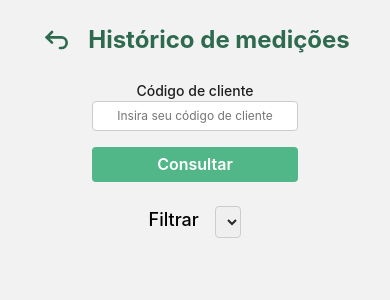
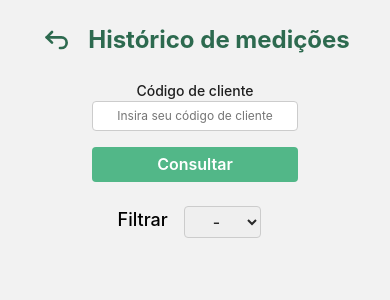
Before and after one commit to carvalhaus/consumptionMeter, a React (Vite) app in the folder frontend/: page /history in a window 390 px wide. Shown: the top 300 px of the page. Built offline with nearby package versions, Linux system fonts and the light colour scheme.

Commit message:
style: ajust width from FilterTypeMeasurement to mobile devices

```diff
--- a/frontend/src/components/FilterTypeMeasurement/style.css
+++ b/frontend/src/components/FilterTypeMeasurement/style.css
@@ -19,3 +19,9 @@
   width: 50%;
   box-sizing: border-box;
 }
+
+@media (max-width: 768px) {
+  .filter-type {
+    width: 50%;
+  }
+}
```
